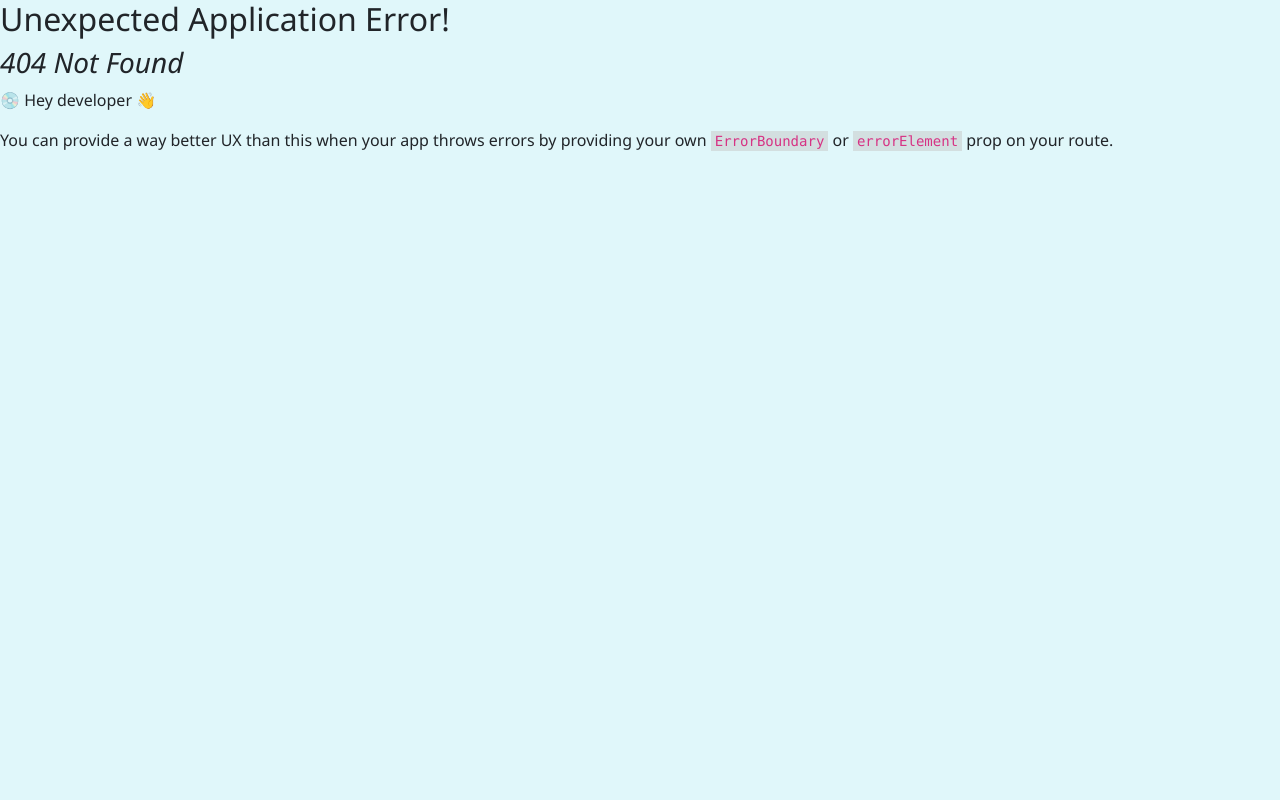
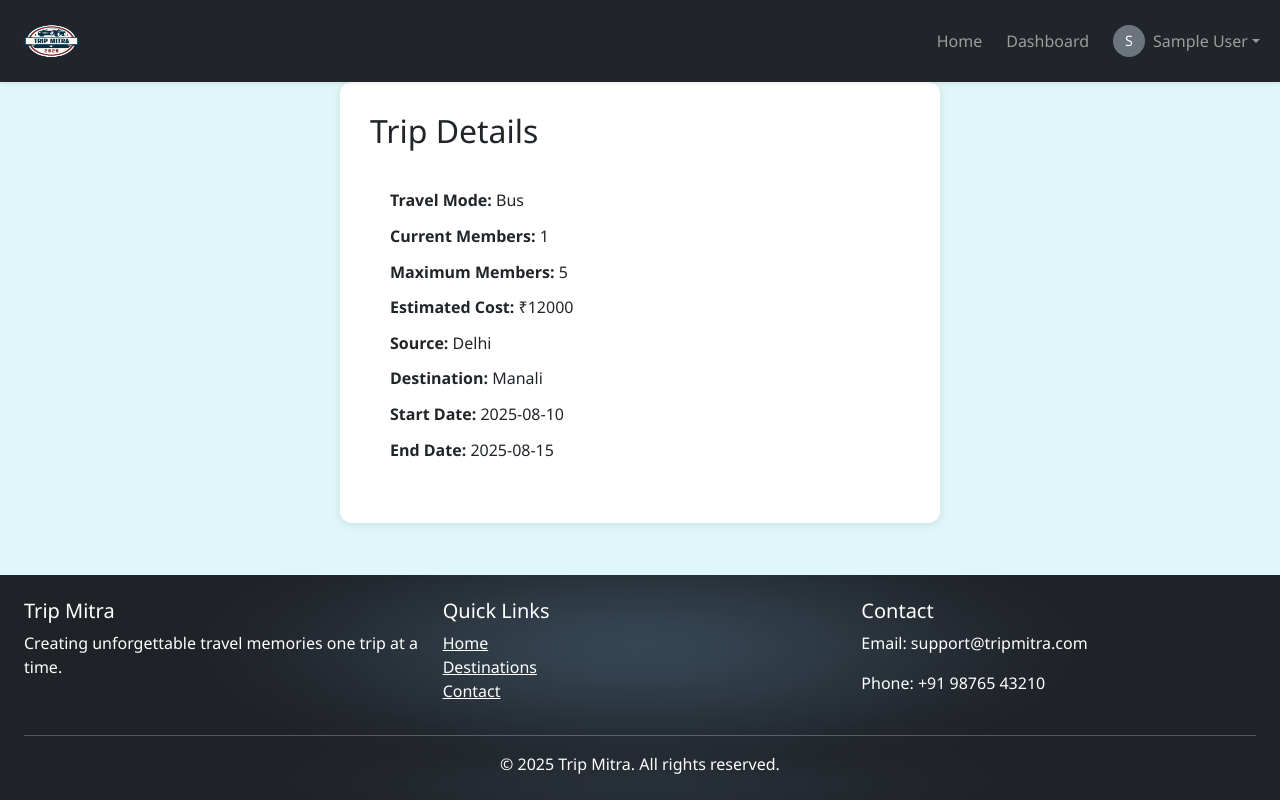
Before and after one commit to a-j-a-y-c-p/TripMitra, a React (Vite) app in the folder frontend/tripMitra-react/: page /trip/1 in a window 1280 px wide. Before the commit this address had no page. Built offline with nearby package versions, Linux system fonts and the light colour scheme; sample sign-in values are in the browser's storage.

Commit message:
Added View Trip Detail

```diff
--- /dev/null
+++ b/frontend/tripMitra-react/src/css/TripDetails.css
@@ -0,0 +1,18 @@
+.trip-details-container {
+  padding: 30px;
+  max-width: 600px;
+  margin: auto;
+  background-color: #ffffff;
+  border-radius: 12px;
+  box-shadow: 0 2px 8px rgba(0, 0, 0, 0.1);
+}
+
+.trip-card {
+  padding: 20px;
+  font-size: 16px;
+  line-height: 1.6;
+}
+
+.trip-card p {
+  margin: 10px 0;
+}
--- a/frontend/tripMitra-react/src/main.jsx
+++ b/frontend/tripMitra-react/src/main.jsx
@@ -17,6 +17,11 @@ import TripHistory from './routes/TripHistory.jsx';
 import Admin_Dashboard from './routes/Admin_Dashboard.jsx';
 import PrivateRoute from './components/PrivateRoute.jsx';
 import { AuthProvider } from './contexts/AuthContext.jsx';
+import TripDetails from './routes/TripDetails.jsx';
+import { BrowserRouter, Routes, Route } from 'react-router-dom';
+
+
+<Route path="/trip/:id" element={<TripDetails />} />
 
 
 const router = createBrowserRouter([
@@ -34,7 +39,8 @@ const router = createBrowserRouter([
       { path: 'profile', element: <PrivateRoute><Profile /></PrivateRoute> },
       { path: 'UpdateProfile', element: <PrivateRoute><UpdateProfile /></PrivateRoute> },
       { path: 'triphistory', element: <PrivateRoute><TripHistory /> </PrivateRoute>},
-      { path: 'admin_dashboard', element: <PrivateRoute requiredRole={'ADMIN'}><Admin_Dashboard /></PrivateRoute> }
+      { path: 'admin_dashboard', element: <PrivateRoute requiredRole={'ADMIN'}><Admin_Dashboard /></PrivateRoute> },
+      { path: 'trip/:id', element: <PrivateRoute><TripDetails /></PrivateRoute> }
     ],
   }
 ])
--- /dev/null
+++ b/frontend/tripMitra-react/src/routes/TripDetails.jsx
@@ -0,0 +1,53 @@
+import React from 'react';
+import { useParams } from 'react-router-dom';
+import '../css/TripDetails.css'; // ensure this file exists
+
+const TripDetails = () => {
+  const { id } = useParams(); // e.g. /trip/1
+
+  // Sample hardcoded data (replace or extend for more trips)
+  const tripData = {
+    "1": {
+      travelMode: "Bus",
+      currentMembers: 1,
+      maxMembers: 5,
+      estimatedCost: 12000,
+      source: "Delhi",
+      destination: "Manali",
+      startDate: "2025-08-10",
+      endDate: "2025-08-15",
+    },
+    "2": {
+      travelMode: "Flight",
+      currentMembers: 2,
+      maxMembers: 4,
+      estimatedCost: 20000,
+      source: "Mumbai",
+      destination: "Goa",
+      startDate: "2025-09-01",
+      endDate: "2025-09-05",
+    },
+  };
+
+  const trip = tripData[id];
+
+  if (!trip) return <h2>Trip not found</h2>;
+
+  return (
+    <div className="trip-details-container">
+      <h2>Trip Details</h2>
+      <div className="trip-card">
+        <p><strong>Travel Mode:</strong> {trip.travelMode}</p>
+        <p><strong>Current Members:</strong> {trip.currentMembers}</p>
+        <p><strong>Maximum Members:</strong> {trip.maxMembers}</p>
+        <p><strong>Estimated Cost:</strong> ₹{trip.estimatedCost}</p>
+        <p><strong>Source:</strong> {trip.source}</p>
+        <p><strong>Destination:</strong> {trip.destination}</p>
+        <p><strong>Start Date:</strong> {trip.startDate}</p>
+        <p><strong>End Date:</strong> {trip.endDate}</p>
+      </div>
+    </div>
+  );
+};
+
+export default TripDetails;
```
Also changed, not shown: frontend/tripMitra-react/src/components/TripDetails.jsx (added).
